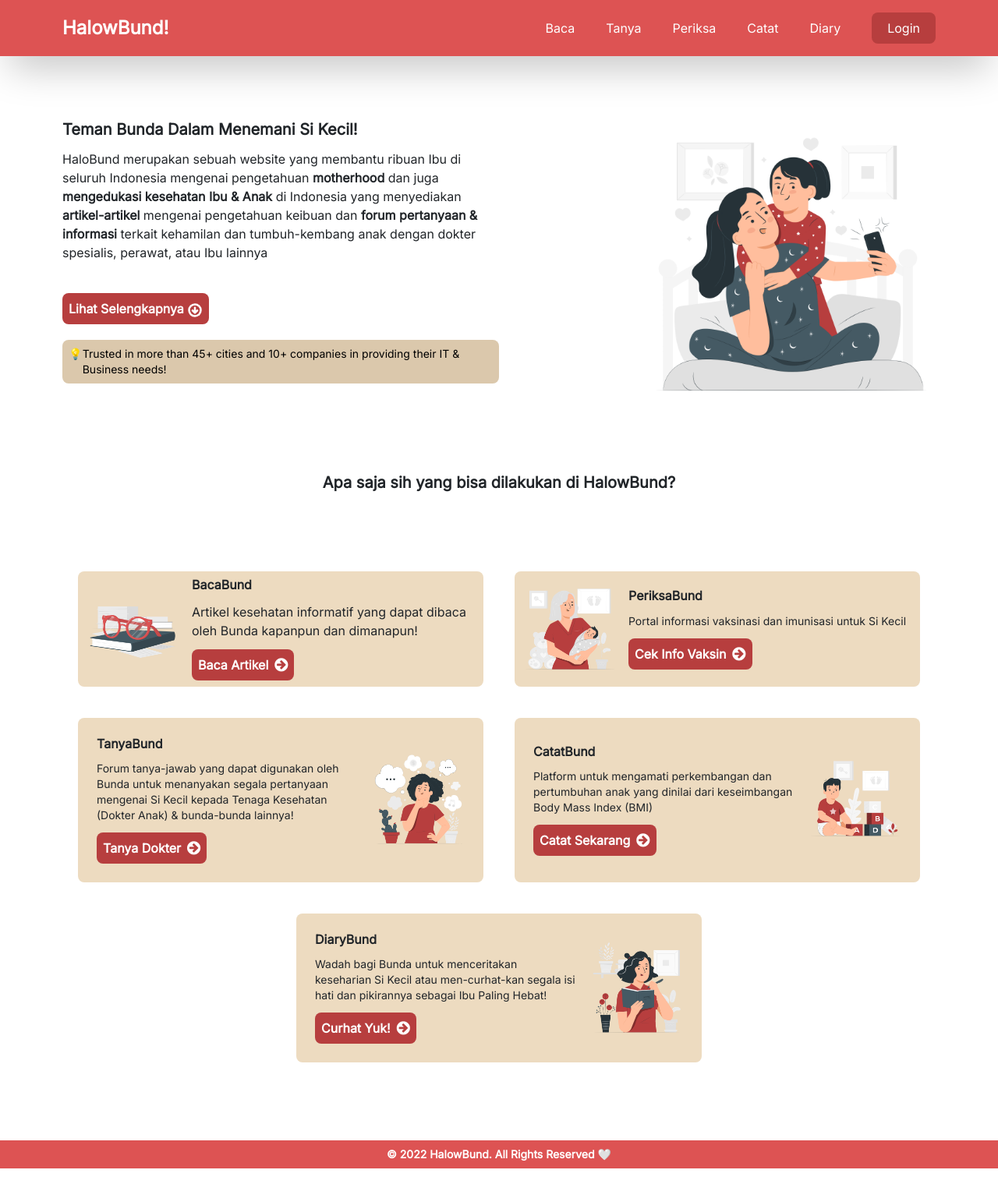
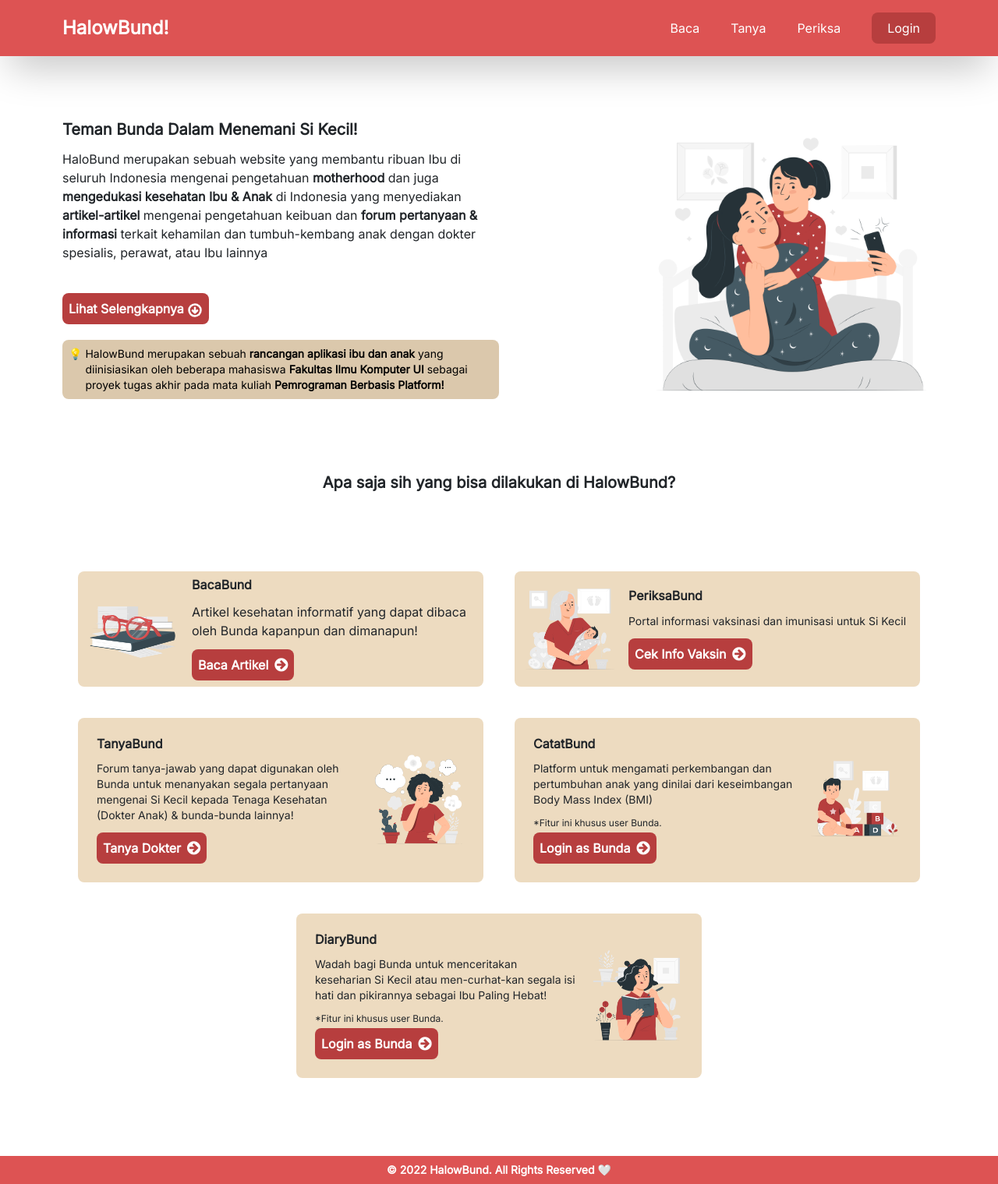
Before and after one commit to PBP-F09/midterm-project, a Django app: page / in a window 1280 px wide. Shown: the whole page at 78% size. Run offline with Django 4.2, Linux system fonts and the light colour scheme; parts of the project's set-up code (start-up, migrations or seed data) failed here and were passed over; some libraries are stand-ins or nearby versions.

Commit message:
Specifying bumil only  features

```diff
--- a/beranda/templates/beranda.html
+++ b/beranda/templates/beranda.html
@@ -15,8 +15,8 @@
                 <svg xmlns="http://www.w3.org/2000/svg" class="ionicon w-5 h-5 font-bold justify-center inline" viewBox="0 0 512 512"><title>Arrow Down Circle</title><path fill="none" stroke="currentColor" stroke-linecap="round" stroke-linejoin="round" stroke-width="64" d="M176 262.62L256 342l80-79.38M256 330.97V170"/><path d="M256 64C150 64 64 150 64 256s86 192 192 192 192-86 192-192S362 64 256 64z" fill="none" stroke="currentColor" stroke-miterlimit="10" stroke-width="64"/></svg>
             </button>
             <div class="bg-cream-tua w-fit p-2 text-black rounded-lg text-sm mt-5 flex">
-                <span class="w-5 h-5">💡</span>
-                <p class="inline">Trusted in more than 45+ cities and 10+ companies in providing their IT & Business needs!</p>
+                <span class="w-10 h-10 mr-1">💡</span>
+                <p class="inline">HalowBund merupakan sebuah <span class="font-bold">rancangan aplikasi ibu dan anak</span> yang diinisiasikan oleh beberapa mahasiswa <span class="font-bold">Fakultas Ilmu Komputer UI</span> sebagai proyek tugas akhir pada mata kuliah <span class="font-bold">Pemrograman Berbasis Platform!</span></p>
             </div>
         </div>
         <div class="md:w-2/6 w-0">
@@ -67,10 +67,21 @@
                 <div class="p-4">
                     <h2 class="font-bold mb-3">CatatBund</h2>
                     <p class="mb-3 text-sm">Platform untuk mengamati perkembangan dan pertumbuhan anak yang dinilai dari keseimbangan Body Mass Index (BMI)</p>
+                    {% if user_type == 'bumil' %}
+                    <a href="">
+                    {% else %}
+                    <p class="text-xs mb-1">*Fitur ini khusus user Bunda.</p>
+                    <a href="{% url 'login:login_user' %}">
+                    {% endif %}
                         <button type="button" class="bg-merah-tua w-fit text-white p-2 font-bold rounded-lg flex items-center justify-center">
+                            {% if user_type == 'bumil' %}
                             Catat Sekarang
+                            {% else %}
+                            Login as Bunda
+                            {% endif %}
                             <i class="fa fa-arrow-circle-right ml-2" style="font-size:20px;color:white"></i>
                         </button>
+                    </a>
                 </div>
                 <img src="{% static 'images/baby.png' %}" class="w-25 mr-3">
             </div>
@@ -81,10 +92,21 @@
                     <div class="p-4">
                         <h2 class="font-bold mb-3">DiaryBund</h2>
                         <p class="mb-3 text-sm">Wadah bagi Bunda untuk menceritakan keseharian Si Kecil atau men-curhat-kan segala isi hati dan pikirannya sebagai Ibu Paling Hebat!</p>
+                        {% if user_type == 'bumil' %}
+                        <a href="">
+                        {% else %}
+                        <p class="text-xs mb-1">*Fitur ini khusus user Bunda.</p>
+                        <a href="{% url 'login:login_user' %}">
+                        {% endif %}
                             <button type="button" class="bg-merah-tua w-fit text-white p-2 font-bold rounded-lg flex items-center justify-center">
+                                {% if user_type == 'bumil' %}
                                 Curhat Yuk!
+                                {% else %}
+                                Login as Bunda
+                                {% endif %}
                                 <i class="fa fa-arrow-circle-right ml-2" style="font-size:20px;color:white"></i>
                             </button>
+                        </a>
                     </div>
                     <img src="{% static 'images/write_diary.png' %}" class="w-25 mr-3">
                 </div>
--- a/beranda/views.py
+++ b/beranda/views.py
@@ -3,4 +3,7 @@ from django.contrib.auth.decorators import login_required
 
 # Create your views here.
 def show_beranda(request):
-    return render(request, 'beranda.html')
+    user_type = 'non_login'
+    if request.user.is_authenticated:
+        user_type = request.user.groups.all()[0].name
+    return render(request, 'beranda.html', {'user_type':user_type})
--- a/qna/static/js/qna_logic.js
+++ b/qna/static/js/qna_logic.js
@@ -30,7 +30,8 @@ function deleteQuestion(id) {
         url: `/qna/delete/${id}`,
         type: 'DELETE',
         success: function (result) {
-            $(`#quest-${id}`).remove()
+            $(`#quest-${id}`).addClass("animate-scale-down-center")
+            setTimeout(function () { $(`#quest-${id}`).remove(); }, 225)
         },
         error: function useToast() {
             const toast = new bootstrap.Toast($('#liveToast'))
--- a/qna/templates/qna.html
+++ b/qna/templates/qna.html
@@ -7,12 +7,14 @@
 <head>
     <!-- Link for JavaScript function -->
     <script src="{% static 'js/qna_logic.js' %}"></script>
+
+    <!-- Link for CSS Styling -->
     <link rel="stylesheet" href="{% static 'css/qna.css' %}">
 
     <!-- This functions use django syntax so it can't be placed externally -->
     <script>
         const questionCard = (data) =>
-            `<div class="flex" id="quest-${data.pk}">
+            `<div class="flex animate-slide-fwd-center" id="quest-${data.pk}">
                 <div class="flex-shrink-0 mr-3">
                     <img class="mt-2 rounded-full w-8 h-8 sm:w-10 sm:h-10" src="https://cdn-icons-png.flaticon.com/512/709/709722.png" alt="">
                 </div>
--- a/templates/base.html
+++ b/templates/base.html
@@ -15,6 +15,39 @@
     tailwind.config = {
       important: true,
       theme: {
+        extend: {
+            animation: {
+                "slide-fwd-center": "slide-fwd-center 0.45s cubic-bezier(0.250, 0.460, 0.450, 0.940)   both",
+                "scale-down-center": "scale-down-center 0.4s cubic-bezier(0.250, 0.460, 0.450, 0.940)   both",
+                "slide-right": "slide-right 0.5s cubic-bezier(0.950, 0.050, 0.795, 0.035)   both",
+            },
+            keyframes: {
+                "slide-fwd-center": {
+                    "0%": {
+                        transform: "translateZ(0)"
+                    },
+                    to: {
+                        transform: "translateZ(160px)"
+                    }
+                },
+                "scale-down-center": {
+                    "0%": {
+                        transform: "scale(1)"
+                    },
+                    to: {
+                        transform: "scale(.5)"
+                    }
+                },
+                "slide-right": {
+                    "0%": {
+                        transform: "translateX(0)"
+                    },
+                    to: {
+                        transform: "translateX(100px)"
+                    }
+                },
+            }
+        },
         colors: {
           'merah-muda':'#DD5353',
           'merah-tua':'#B73E3E',
--- a/templates/navbar.html
+++ b/templates/navbar.html
@@ -20,12 +20,14 @@
       <div class="md:mx-5 my-3 md:my-0">
         <a href="#periksa" class="hover:text-cream-tua hover:text-lg  duration-500">Periksa</a>
       </div>
+      {% if user_type == 'bumil' %}
       <div class="md:mx-5 my-3 md:my-0">
         <a href="#catat" class="hover:text-cream-tua hover:text-lg  duration-500">Catat</a>
       </div>
       <div class="md:mx-5 my-3 md:my-0">
         <a href="#diary" class="hover:text-cream-tua hover:text-lg  duration-500">Diary</a>
       </div>
+      {% endif %}
       <div class="md:ml-5 p-5 bg-merah-tua rounded-lg w-fit text-white text-base py-2 my-3 md:my-0">
         {% if user.is_authenticated %}
         <button><a href="{% url 'login:logout_user' %}" class="hover:text-cream-tua">Logout</a></button>
```
Lines whose indentation alone changed are shown as unchanged.
